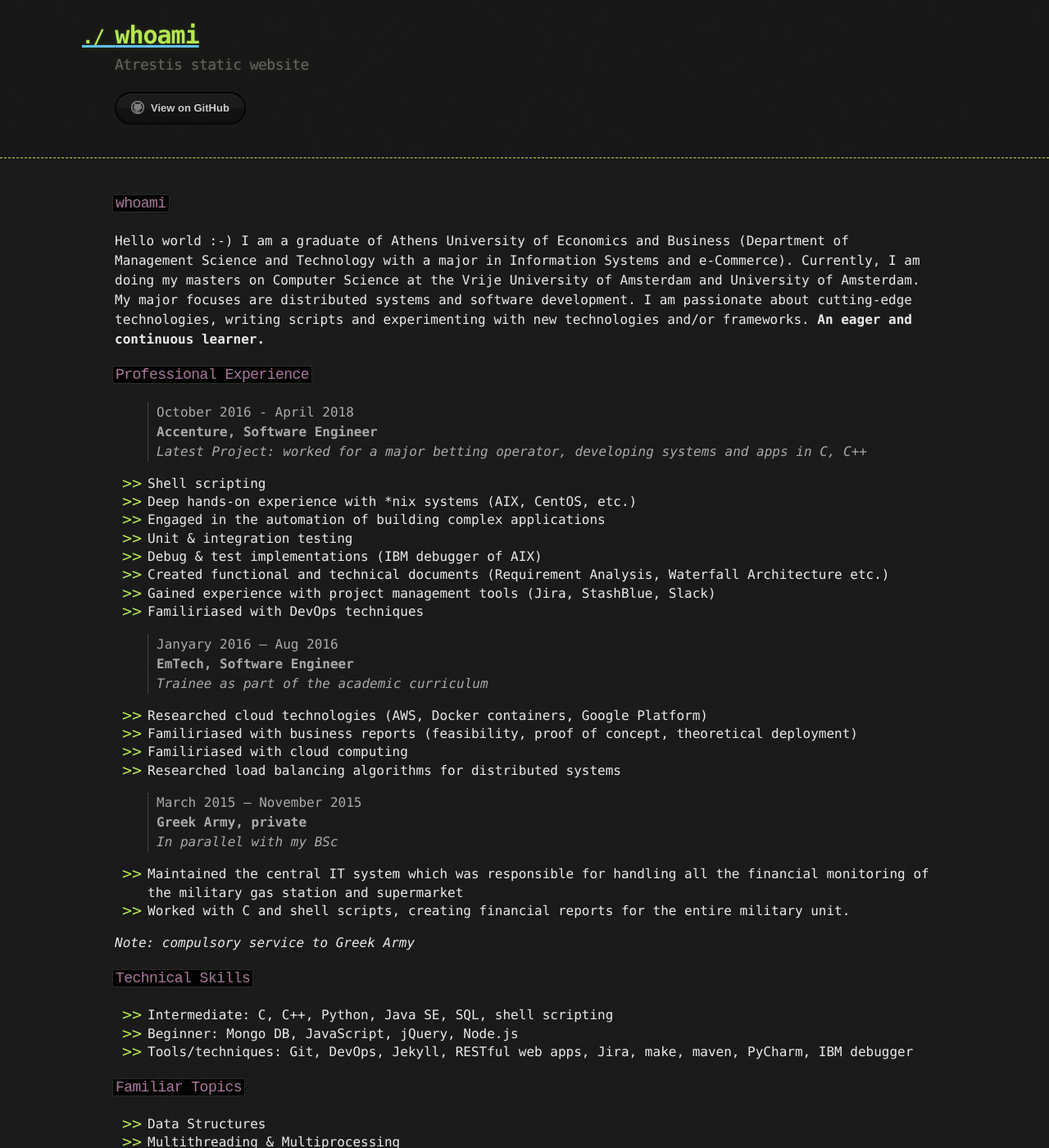
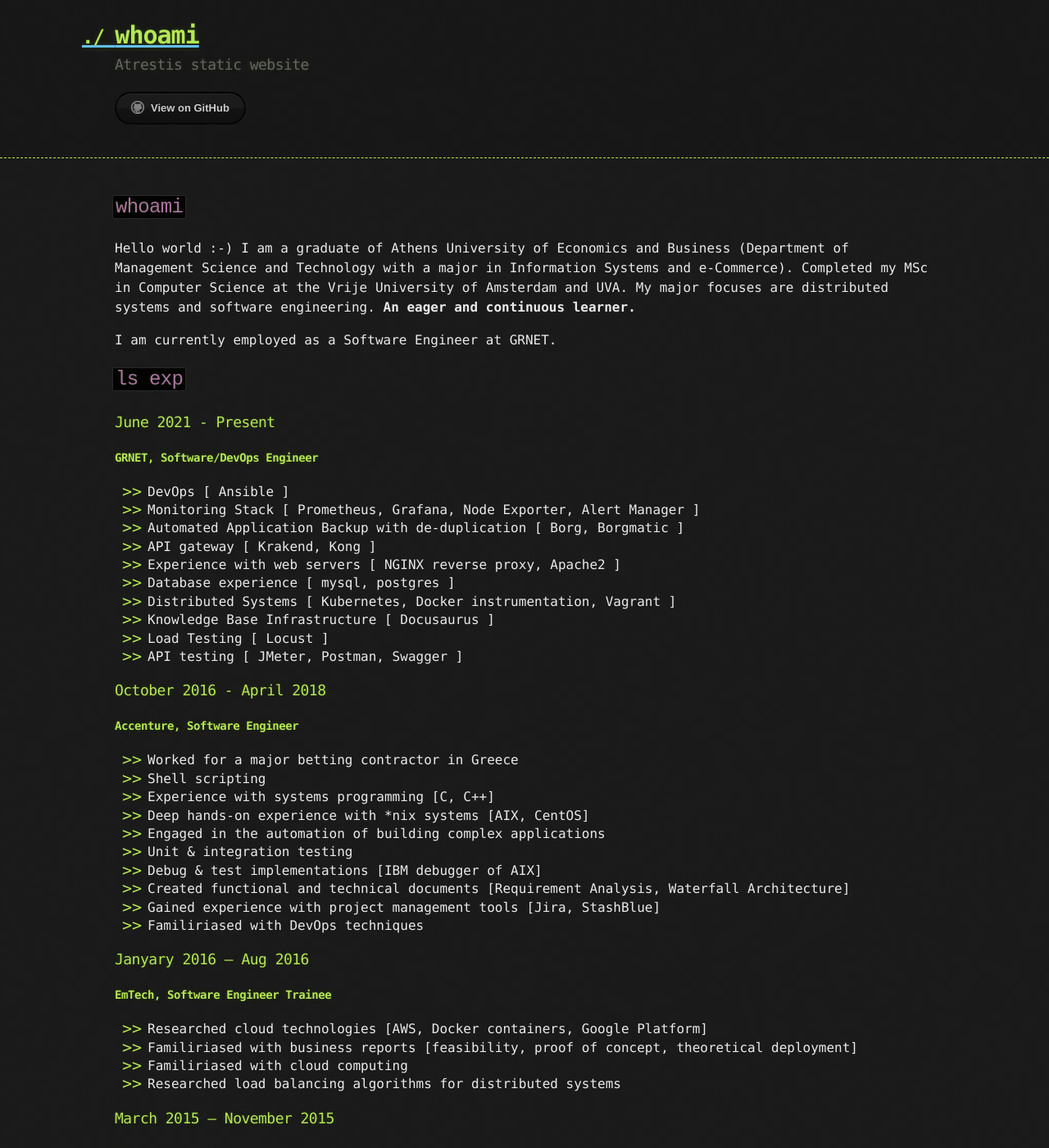
Before and after one commit to atrestis/atrestis.github.io, a Jekyll site: the page built from index.md, in a window 1280 px wide and 1400 px high. Shown: the whole window at 82% size. Built offline with Jekyll 4.4.1, drawn with Linux system fonts in a browser that asks for light colours; our own code applies the rules of GitHub Pages for plain Markdown files; some of the changed text lies outside the part shown.

Commit message:
Refactored github page, changed layout, updated gems, added new position, fixed graduation dates, corrected tech format

```diff
--- a/_config.yml
+++ b/_config.yml
@@ -2,4 +2,5 @@ title: whoami
 description: Atrestis static website
 theme: jekyll-theme-hacker
 plugins_dir: jekyll-seo-tag
-github: [metadata]
+github:
+  repository_url: https://github.com/atrestis/atrestis.github.io
--- a/index.md
+++ b/index.md
@@ -1,97 +1,113 @@
-### `whoami`
+## `whoami`
 
-Hello world :-) I am a graduate of Athens University of Economics and Business (Department of Management Science and Technology with a major in Information Systems and e-Commerce). Currently, I am doing my masters on Computer Science at the Vrije University of Amsterdam and University of Amsterdam. My major focuses are distributed systems and software development. I am passionate about cutting-edge technologies, writing scripts and experimenting with new technologies and/or frameworks.
+Hello world :-) I am a graduate of Athens University of Economics and Business (Department of Management Science and Technology with a major in Information Systems and e-Commerce). Completed my MSc in Computer Science at the Vrije University of Amsterdam and UVA. My major focuses are distributed systems and software engineering.
 __An eager and continuous learner.__
 
-### `Professional Experience`
+I am currently employed as a Software Engineer at GRNET.
 
-> October 2016 - April 2018
-__Accenture, Software Engineer__
-_Latest Project: worked for a major betting operator, developing systems and apps in C, C++_
+## `ls exp`
 
-* Shell scripting
-* Deep hands-on experience with *nix systems (AIX, CentOS, etc.)
-* Engaged in the automation of building complex applications
-* Unit & integration testing
-* Debug & test implementations (IBM debugger of AIX)
-* Created functional and technical documents (Requirement Analysis, Waterfall Architecture etc.)
-* Gained experience with project management tools (Jira, StashBlue, Slack)
-* Familiriased with DevOps techniques
+### June 2021 - Present
+#### __GRNET, Software/DevOps Engineer__
 
-> Janyary 2016 – Aug 2016
-__EmTech, Software Engineer__
-_Trainee as part of the academic curriculum_
+- DevOps [ Ansible ]
+- Monitoring Stack [ Prometheus, Grafana, Node Exporter, Alert Manager ]
+- Automated Application Backup with de-duplication [ Borg, Borgmatic ]
+- API gateway [ Krakend, Kong ]
+- Experience with web servers [ NGINX reverse proxy, Apache2 ]
+- Database experience [ mysql, postgres ]
+- Distributed Systems [ Kubernetes, Docker instrumentation, Vagrant ]
+- Knowledge Base Infrastructure [ Docusaurus ]
+- Load Testing [ Locust ]
+- API testing [ JMeter, Postman, Swagger ]
 
-* Researched cloud technologies (AWS, Docker containers, Google Platform)
-* Familiriased with business reports (feasibility, proof of concept, theoretical deployment)
-* Familiriased with cloud computing
-* Researched load balancing algorithms for distributed systems
+### October 2016 - April 2018
+#### __Accenture, Software Engineer__
 
-> March 2015 – November 2015
-__Greek Army, private__
-_In parallel with my BSc_
+- Worked for a major betting contractor in Greece
+- Shell scripting
+- Experience with systems programming [C, C++]
+- Deep hands-on experience with *nix systems [AIX, CentOS]
+- Engaged in the automation of building complex applications
+- Unit & integration testing
+- Debug & test implementations [IBM debugger of AIX]
+- Created functional and technical documents [Requirement Analysis, Waterfall Architecture]
+- Gained experience with project management tools [Jira, StashBlue]
+- Familiriased with DevOps techniques
 
-* Maintained the central IT system which was responsible for handling all the financial monitoring of the military gas station and supermarket
-* Worked with C and shell scripts, creating financial reports for the entire military unit.
+### Janyary 2016 – Aug 2016
+#### __EmTech, Software Engineer Trainee__
+
+- Researched cloud technologies [AWS, Docker containers, Google Platform]
+- Familiriased with business reports [feasibility, proof of concept, theoretical deployment]
+- Familiriased with cloud computing
+- Researched load balancing algorithms for distributed systems
+
+### March 2015 – November 2015
+#### __Greek Army, private__
+
+- Maintained the central IT system which was responsible for handling all the financial monitoring of the military gas station and supermarket
+- Worked with C and shell scripts, creating financial reports for the entire military unit
 
 _Note: compulsory service to Greek Army_
 
-### `Technical Skills`
+## `ls skills`
 
-* Intermediate: C, C++, Python, Java SE, SQL, shell scripting
-* Beginner: Mongo DB, JavaScript, jQuery, Node.js
-* Tools/techniques: Git, DevOps, Jekyll, RESTful web apps, Jira, make, maven, PyCharm, IBM debugger
+- Intermediate: C, C++, Python, Java SE, SQL, shell scripting
+- Beginner: Mongo DB, JavaScript, jQuery, Node.js
+- Tools/techniques: Git, DevOps, Jekyll, RESTful web apps, Jira, make, maven, PyCharm, IBM debugger
 
-### `Familiar Topics`
-* Data Structures
-* Multithreading & Multiprocessing
+## `grep concepts`
+- Data Structures
+- Multithreading & Multiprocessing
     - OpenMP
     - POSIX threads
     - CUDA programming
-* Networks
-* Information Visualization
+- Networks
+- Information Visualization
     - Flask
     - Bokeh
     - D3
     - HTML5
     - CSS3
-* Protocol Validation
-* Test Driven Development
+- Protocol Validation
+- Test Driven Development
 
-### `Education`
+## `man man`
 
-* _[September 2018 - December 2020 (expected)]_ MSc in Computer Science @ VU & UvA, Netherlands
-* _[September 2010 - June 2016]_ BSc in Information Systems and e-Business @ DMST AUEB, Greece
-* _[September 2012 - December 2012]_ Erasmus student @ Vaasa University, Finland
+- _[September 2018 - June 2021]_ MSc in Computer Science @ VU & UvA, Netherlands
+- _[September 2010 - June 2016]_ BSc in Information Systems and e-Business @ DMST AUEB, Greece
+- _[September 2012 - December 2012]_ Erasmus student @ Vaasa University, Finland
 
-### `Personal Projects`
+## `touch project`
 
-* Developing a suggestion system for character builds in RPGs
-* Blogging
+- Developing a suggestion system for character builds in RPGs
+- Data Analytics for card games (Slay the Spire)
+- Blogging
 
-### `Other Experiences & Interests`
+## `ls hobbies`
 
-* Volunteer in teams (social kitchen) helping refugees and homeless people in Athens
-* DIY projects using Raspberry Pi and Arduino
-* A member of ELAK (free software of open code)
-* Involvement in coding marathons - Technologies used: Python, C/C++, Git, Jenkins
-* Avid gamer
-* Chess newbie
-* Book eater
-* Folk music lover
+- Volunteer in teams (social kitchen) helping refugees and homeless people in Athens
+- DIY projects using Raspberry Pi and Arduino
+- A member of ELAK (free software of open code)
+- Involvement in coding marathons - Technologies used: Python, C/C++, Git, Jenkins
+- Avid gamer
+- Chess newbie
+- Book eater
+- Folk music lover
 
-### `Languages`
+## `sudoedit /etc/default/locale`
 
-* Greek (native)
-* English (proficient)
-* German (elementary)
+- Greek (native)
+- English (proficient)
+- German (elementary)
 
-### `Fun Fact`
+## `apt-get moo`
 
 ![](dutycalls.png "xkcd/386")
 
 
-### `Don't be a stranger ;)`
+## `Don't be a stranger ;)`
 
 [![](https://img.shields.io/twitter/url/http/shields.io.svg?style=social)](https://twitter.com/atrestis "Send a tweet")
 [![](https://img.shields.io/github/followers/atrestis.svg?style=social)](https://github.com/atrestis "Follow me")
```
Also changed, not shown: README.md, favicon.ico (renamed from favicon.png).
